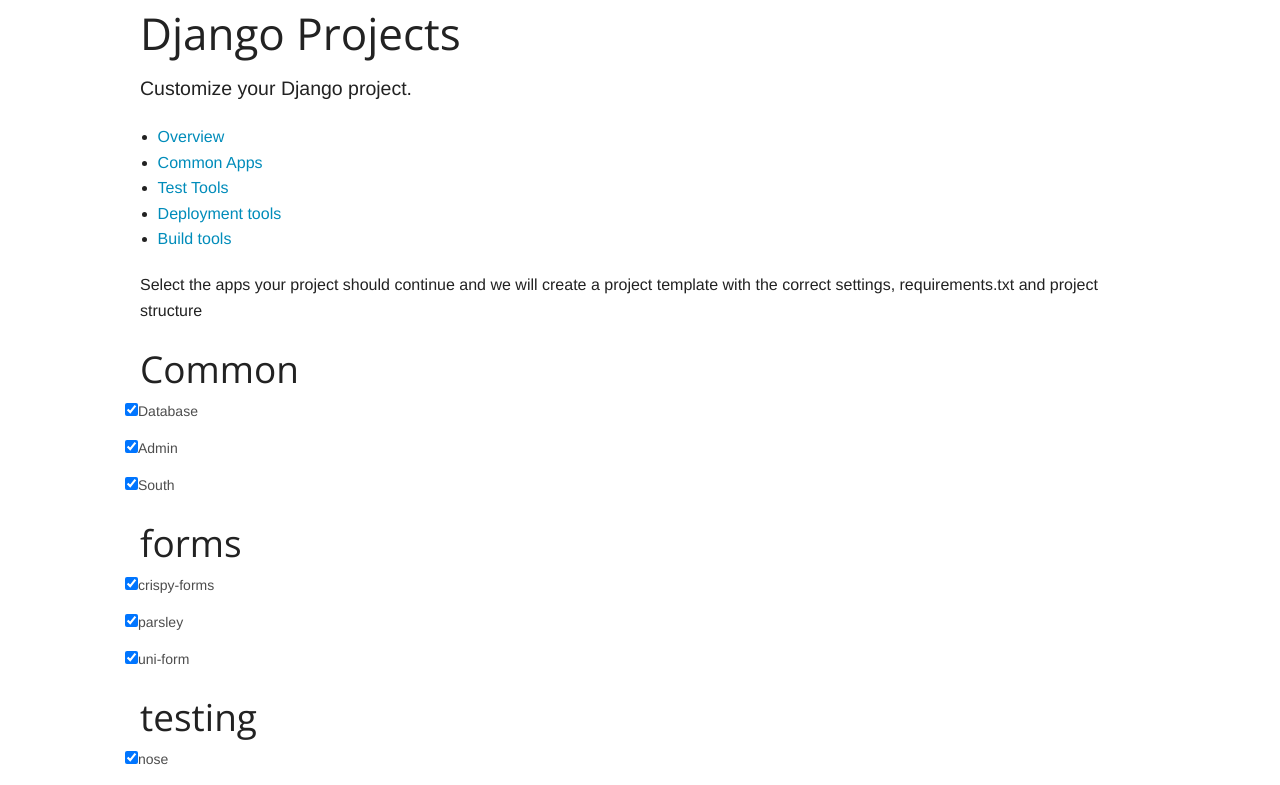
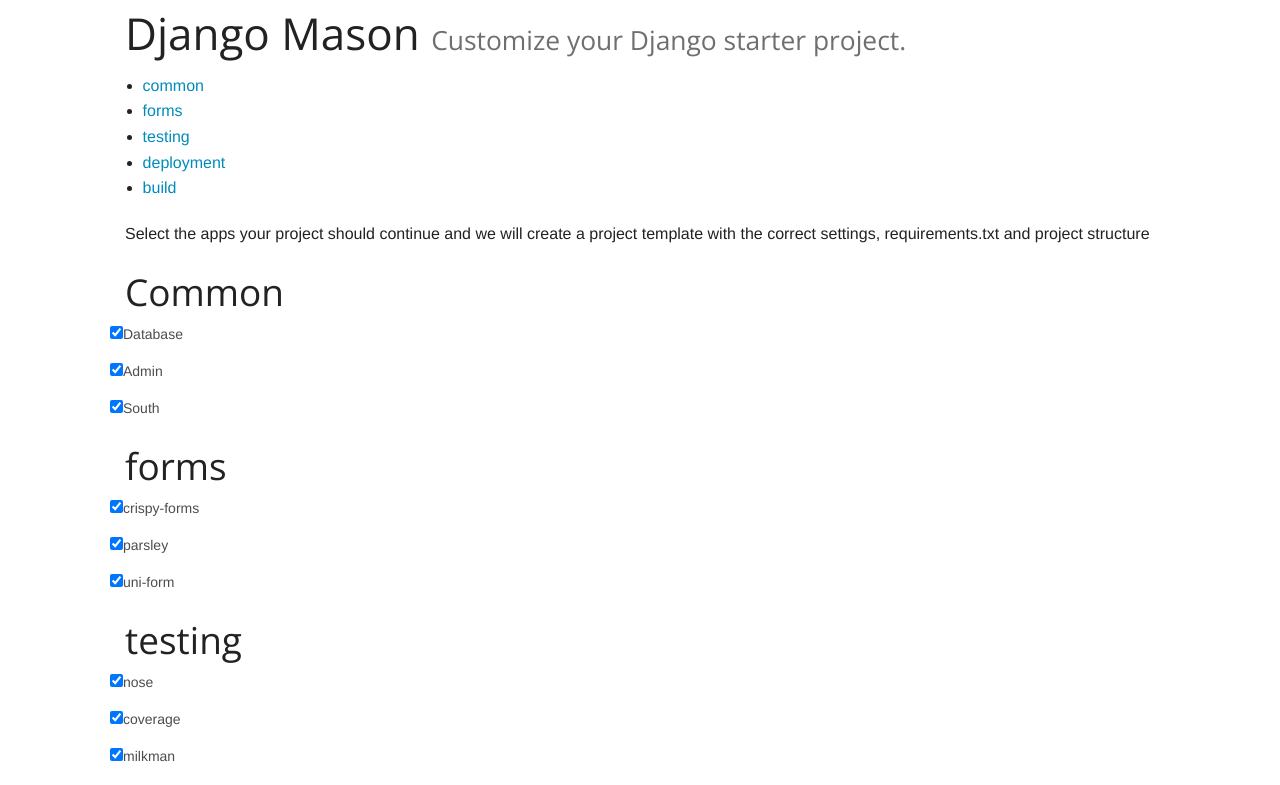
Before and after one commit to agiliq/Mason-UI, a plain HTML site: page index.html in a window 1280 px wide. Shown: the top 785 px of the page. Drawn offline with nearby package versions, Linux system fonts and the light colour scheme.

Commit message:
Drive the page from one list

```diff
--- a/index.html
+++ b/index.html
@@ -3,7 +3,7 @@
 <html>
   <head>
     <meta charset="utf-8">
-    <title>Customize · Django project</title>
+    <title>Django Mason | Customize your Django project </title>
     <meta name="viewport" content="width=device-width, initial-scale=1.0">
 
     <link href="css/normalize.css" rel="stylesheet">
@@ -11,24 +11,20 @@
 
   </head>
 
-  <body>
+  <body class="row">
 
     <header>
         <div class="row">
-            <h1>Django Projects</h1>
-            <p class="lead">Customize your Django project.</p>
+            <h1>Django Mason
+            <small>Customize your Django starter project.</small>
+            </h1>
         </div>
     </header>
 
     <div class="row">
       <div class="span3">
         <div class="span2">
-          <ul class="nav nav-list btn-group btn-group-vertical">
-            <li><a href="#overview" class="btn btn-primary"><i class="icon-chevron-right"></i> Overview</a></li>
-            <li><a href="#common" class="btn btn-primary"><i class="icon-chevron-right"></i> Common Apps</a></li>
-            <li><a href="#test" class="btn btn-primary"><i class="icon-chevron-right"></i>Test Tools</a></li>
-            <li><a href="#deploy" class="btn btn-primary"><i class="icon-chevron-right"></i>Deployment tools</a></li>
-            <li><a href="#build" class="btn btn-primary"><i class="icon-chevron-right"></i>Build tools</a></li>
+          <ul class="nav" id="top-nav">
 
           </ul>
         </div>
@@ -68,7 +64,7 @@
             </section>
 
 
-            <input type="submit" value="Get the project" class="botton" />
+            <input type="submit" value="Get the project" class="button large" />
 
 
         </form>
--- a/js/mason.js
+++ b/js/mason.js
@@ -26,35 +26,31 @@
     crispy-forms ✓
     */
 
-    var common = ["Database", "Admin", "South"],
-        forms = ["crispy-forms", "parsley", "uni-form"],
-        testing = ["nose", "coverage", "milkman"],
-        deployment = ["farbic", "salt", "ainsible"],
-        build = ["jenkins", "travis", "circle-ci"];
+
+    var allApps = [
+            ["common", ["Database", "Admin", "South"]],
+            ["forms", ["crispy-forms", "parsley", "uni-form"]],
+            ["testing", ["nose", "coverage", "milkman"]],
+            ["deployment", ["farbic", "salt", "ainsible"]],
+            ["build", ["jenkins", "travis", "circle-ci"]]
+        ]
+
+    var appTypes = ["common", "forms", "testing", "deployment", "build"]
+
+    //This gets us django style vars in _.js templates
     _.templateSettings = {
       interpolate : /\{\{(.+?)\}\}/g
     };
     var appTmpl = _.template('<label class="checkbox"><input checked="checked" type="checkbox" value="{{ appName }}">{{ appName }}</label>')
+    var linkTmpl = _.template('<li><a href="#{{ appType }}" class="btn"><i class="icon-chevron-right"></i>{{ appType }}</a></li>');
 
-    _(common).each(function(appName){
-        $("#common").append(appTmpl({appName: appName}));
+    _(allApps).each(function(appList){
+        var appType = appList[0],
+            apps = appList[1];
+        $("#top-nav").append(linkTmpl({appType: appType}));
+        _(apps).each(function(appName){
+            $("#"+appType).append(appTmpl({appName: appName}));
+        });
     });
 
-    _(forms).each(function(appName){
-        $("#forms").append(appTmpl({appName: appName}));
-    });
-
-    _(testing).each(function(appName){
-        $("#testing").append(appTmpl({appName: appName}));
-    });
-
-    _(deployment).each(function(appName){
-        $("#deployment").append(appTmpl({appName: appName}));
-    });
-
-    _(build).each(function(appName){
-        $("#build").append(appTmpl({appName: appName}));
-    });
-
-
 });
```
